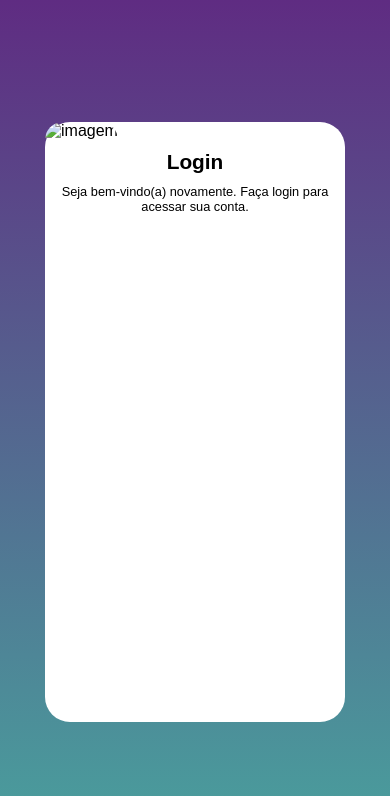
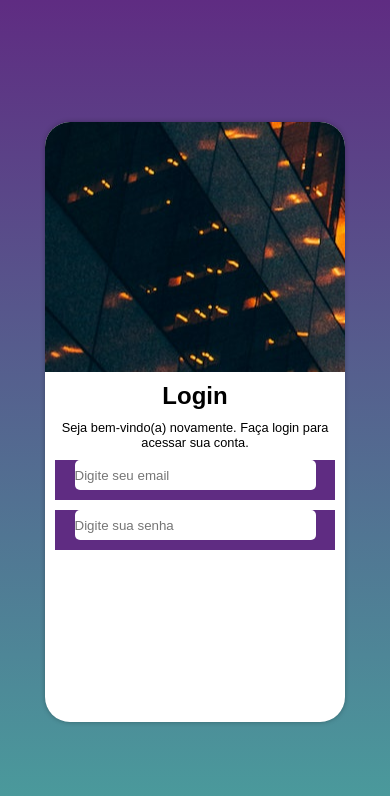
Before and after one commit to MkGabrielPalma/desafio-login, a plain HTML site: page index.html in a window 390 px wide. Drawn offline with Linux system fonts and the light colour scheme.

Commit message:
Mobile first

```diff
--- a/estilos/style.css
+++ b/estilos/style.css
@@ -10,8 +10,10 @@
     margin: 0px;
     padding: 0px;
     font-family: Arial, Helvetica, sans-serif;
+    box-sizing: border-box;
 }
 main {
+    position: relative;
     width: 100vw;
     height: 100vh;
     background-image: linear-gradient(to bottom, #5f2c82, #49a09d);
@@ -23,12 +25,14 @@ main {
     transform: translate(-50%, -50%);
     background-color: white;
     border-radius: 25px;
+    box-shadow: 0px 0px 5px rgba(0, 0, 0, 0.29);
     width: 300px;
     height: 600px;
 }
-#imagem > img {
+#imagem {
+    background-image: url(../imagens/pexels-dinnow-9444476.jpg);
+    background-position: left center;
     border-radius: 25px 25px 0px 0px;
-    width: 300px;
     height: 250px;
 }
 #form {
@@ -36,10 +40,23 @@ main {
 }
 #form h1 {
     text-align: center;
-    font-size: 1.3em;
+    font-size: 1.5em;
     margin-bottom: 10px;
 }
 #form p{
     font-size: 0.8em;
     text-align: center;
+    margin-bottom: 10px;
 }
+.cadastro {
+    background-color: #5f2c82;
+    margin-bottom: 10px;
+    text-align: center;
+    height: 40px;
+    width: 280px;
+}
+input {
+    border: 0px;
+    border-radius: 5px;
+    height: 30px;
+}
--- /dev/null
+++ b/estilos/tablet.css
@@ -0,0 +1,6 @@
+@charset "UTF-8";
+
+#login {
+    width: 90vw;
+
+}
--- a/index.html
+++ b/index.html
@@ -6,18 +6,23 @@
     <title>.:: Desafio Login ::.</title>
     <link rel="shortcut icon" href="favicon_io/favicon.ico" type="image/x-icon">
     <link rel="stylesheet" href="estilos/style.css">
+    <link rel="stylesheet" href="estilos/tablet.css" media="screen and (min-width: 768px) and (max-width: 992px)">
 </head>
 <body>
     <main>
         <section id="login">
             <div id="imagem">
-                <img src="imagens/pexels-paul-volkmer-2372876.jpg" alt="imagem">
             </div>
             <div id="form">
                 <h1>Login</h1>
                 <p> Seja bem-vindo(a) novamente. Faça login para acessar sua conta.</p>
                 <form action="cadastro.php" method="get">
-
+                    <div class="cadastro">
+                        <input type="text" name="email" id="iemail" placeholder="Digite seu email" size="28">
+                    </div>
+                    <div class="cadastro">
+                        <input type="password" name="senha" id="isenha" placeholder="Digite sua senha" size="28">
+                    </div>
                 </form>
             </div>
         </section>
```
